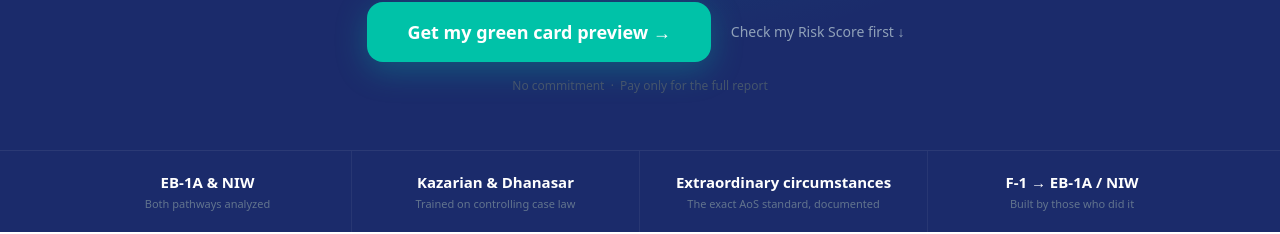
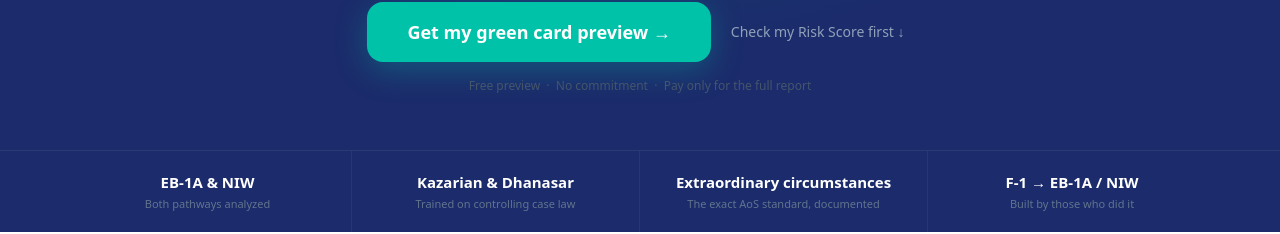
Before and after one commit to marambo-code/F-1Careers, a Next.js app: page / in a window 1280 px wide. Shown: the part 533-767 px from the top of the page. Built offline with nearby package versions, Linux system fonts and the light colour scheme; no server answers.

Commit message:
Homepage: restore 'Free preview' in subtext (preview is free)
Keep the bold CTA as 'Get my green card preview' (no 'free' in the headline
promise) but restore the accurate 'Free preview' clarifier in small print.

```diff
--- a/app/page.tsx
+++ b/app/page.tsx
@@ -85,7 +85,7 @@ export default async function Home() {
               Check my Risk Score first ↓
             </Link>
           </div>
-          <p className="text-slate-600 text-xs pb-14">No commitment &nbsp;·&nbsp; Pay only for the full report</p>
+          <p className="text-slate-600 text-xs pb-14">Free preview &nbsp;·&nbsp; No commitment &nbsp;·&nbsp; Pay only for the full report</p>
         </div>
 
         {/* Trust bar */}
```
